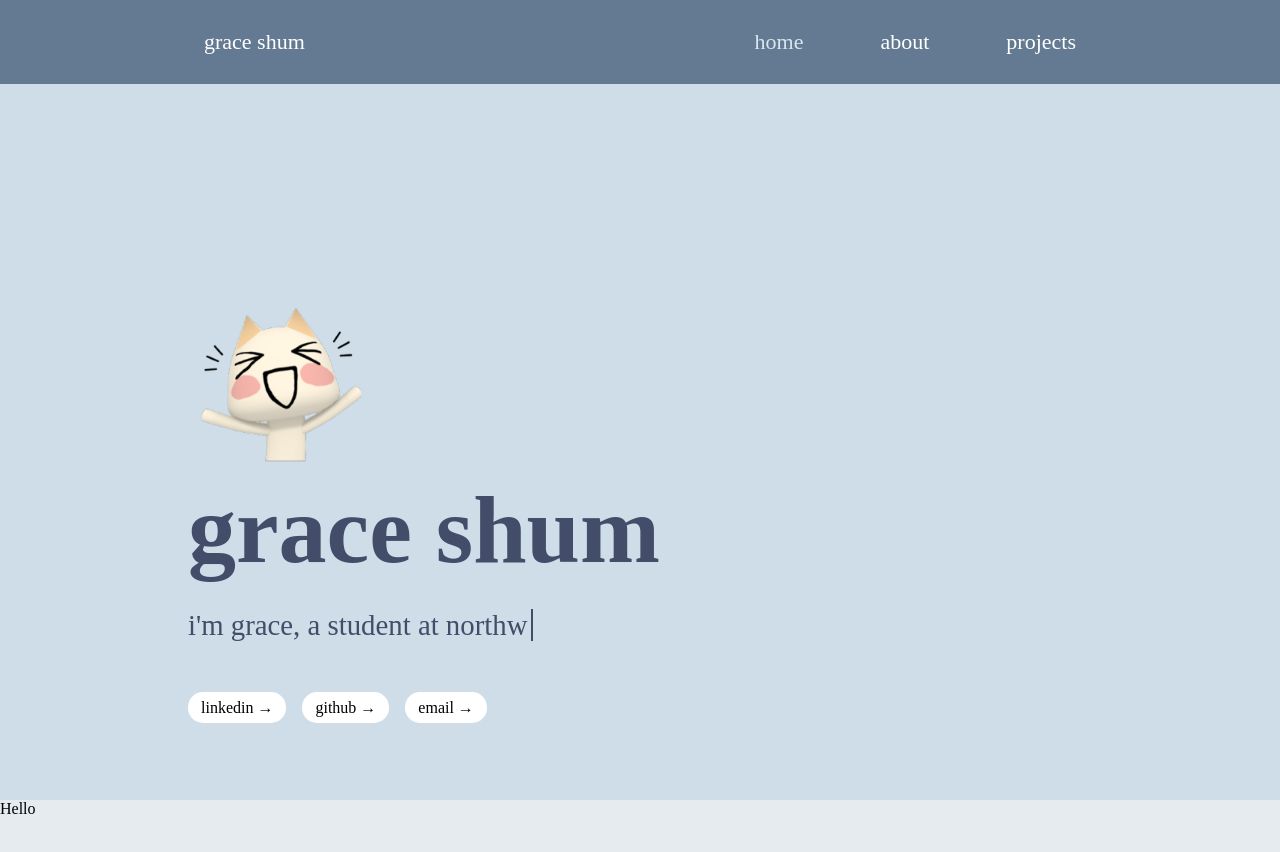
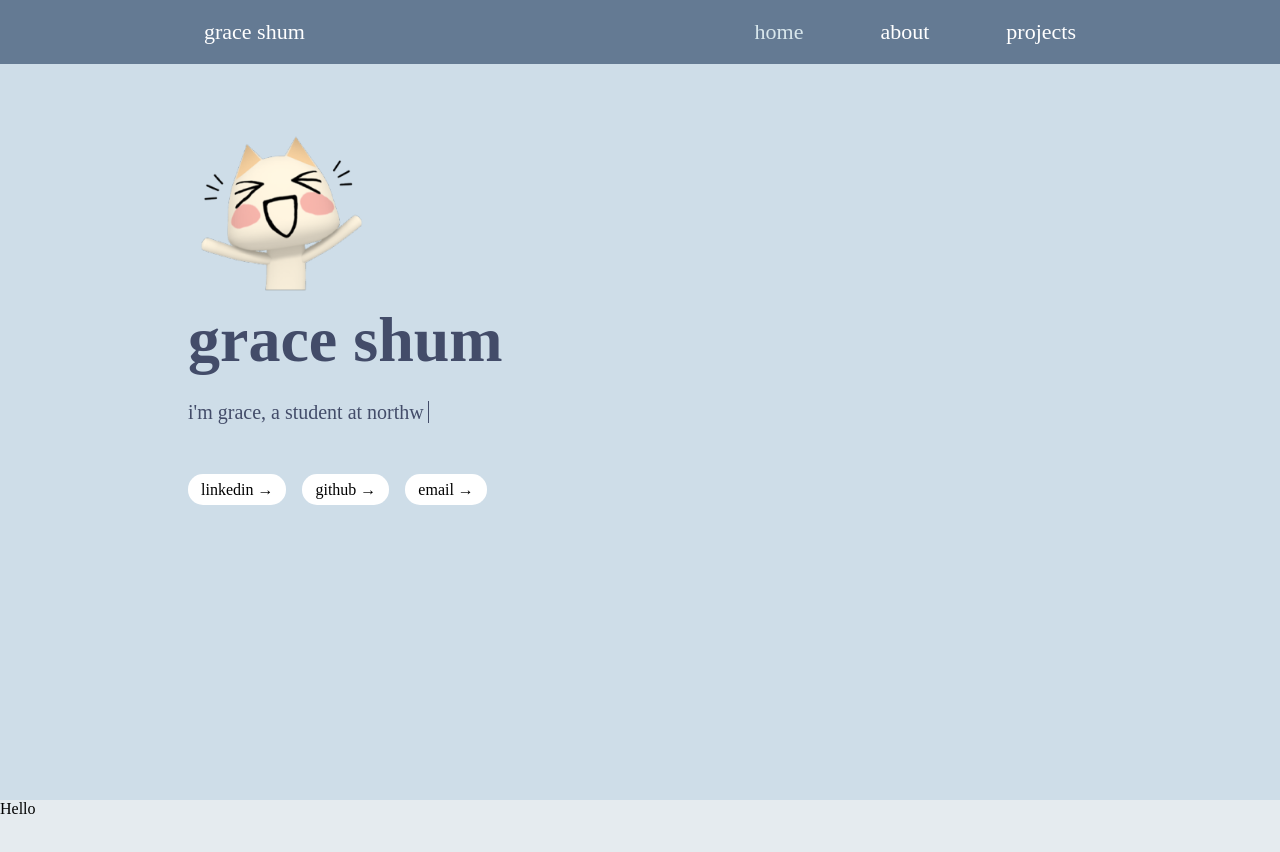
Before and after one commit to graceshum/personal-website, a React (Create React App) app: page / in a window 1280 px wide. Shown: the top 852 px of the page. Built offline with nearby package versions, Linux system fonts and the light colour scheme.

Commit message:
ui changes

```diff
--- a/src/components/Homepage.css
+++ b/src/components/Homepage.css
@@ -11,8 +11,9 @@
     align-items: flex-start;
     margin-left: 11.75rem;
     margin-right: 11.75rem;
-    margin-top: 23.5rem;
+    margin-top: 26rem;
     margin-bottom: 10rem;
+    height: 100vh;
 }
 .home-content {
     color: #434C69;
@@ -20,13 +21,13 @@
 
 .home-title {
     font-family: "Satoshi-Medium";
-    font-size: 6rem;
+    font-size: 4rem;
     padding-bottom: 24px;
 }
 
 .home-desc {
     font-family: "Satoshi-Medium";
-    font-size: 1.8rem;
+    font-size: 1.25rem;
     padding-bottom: 57px;
 }
 
--- a/src/components/Navbar.css
+++ b/src/components/Navbar.css
@@ -23,7 +23,7 @@
 .navbar-container {
     background: #647A93;
     position: relative;
-    height: 5.25rem;
+    height: 4rem;
     display: flex;
     justify-content: space-between;
     align-items: center;
```
